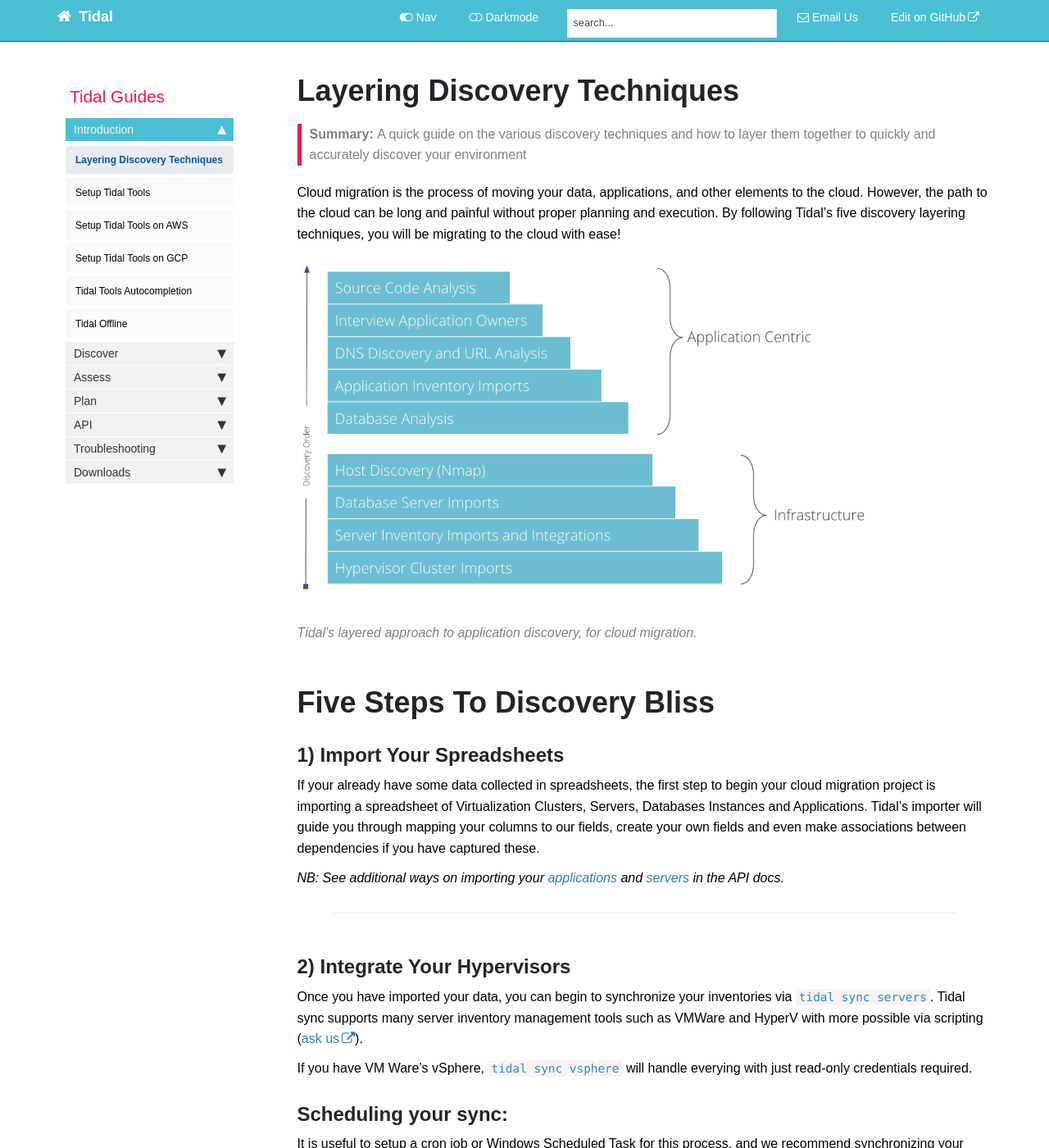
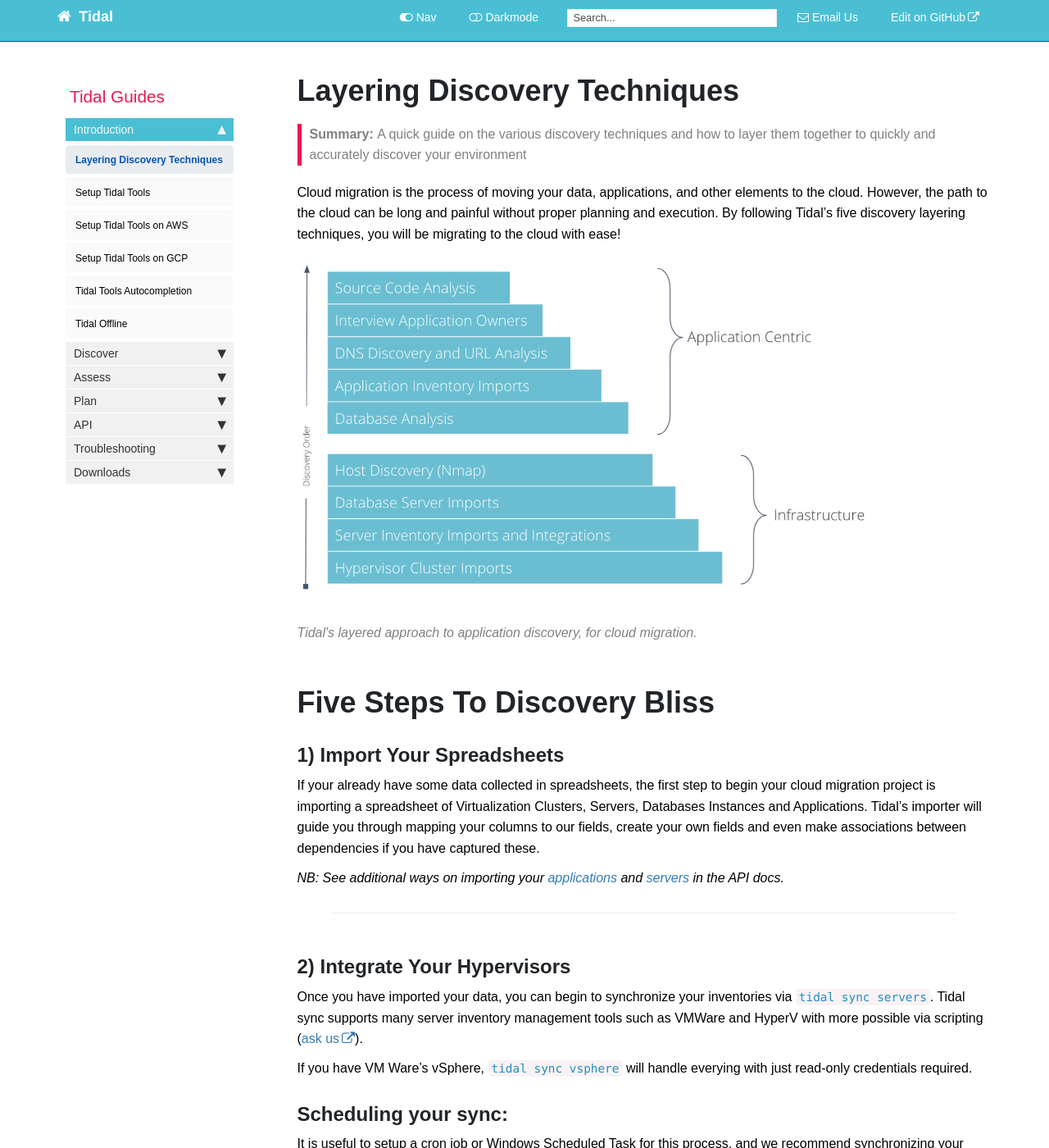
Before and after one commit to tidalmigrations/tidalmigrations.github.io, a Jekyll site: the page built from pages/user guides/discovery_techniques.md, in a window 1280 px wide and 1400 px high. Shown: the whole window at 82% size. Built offline with Jekyll 4.4.1, drawn with Linux system fonts in a browser that asks for light colours; nearby versions of some CDN libraries; comment, search, counter and statistics services are not loaded.

```diff
--- a/_data/strings.yml
+++ b/_data/strings.yml
@@ -1,5 +1,5 @@
 
 
 # placed here for translation purposes
-search_placeholder_text: search...
+search_placeholder_text: Search...
 search_no_results_text: No results found.
--- a/css/customstyles.css
+++ b/css/customstyles.css
@@ -139,7 +139,7 @@ table tr:nth-of-type(odd) {
   background-color: var(--sidebar-background);
   color: var(--text-color);
   border: 1px solid var(--sidebar-hover-background);
-  padding: 0.5em;
+  padding: 0 0.5em;
   margin-left: 20px;
   width: 20em;
   font-size: 0.8em;
```
